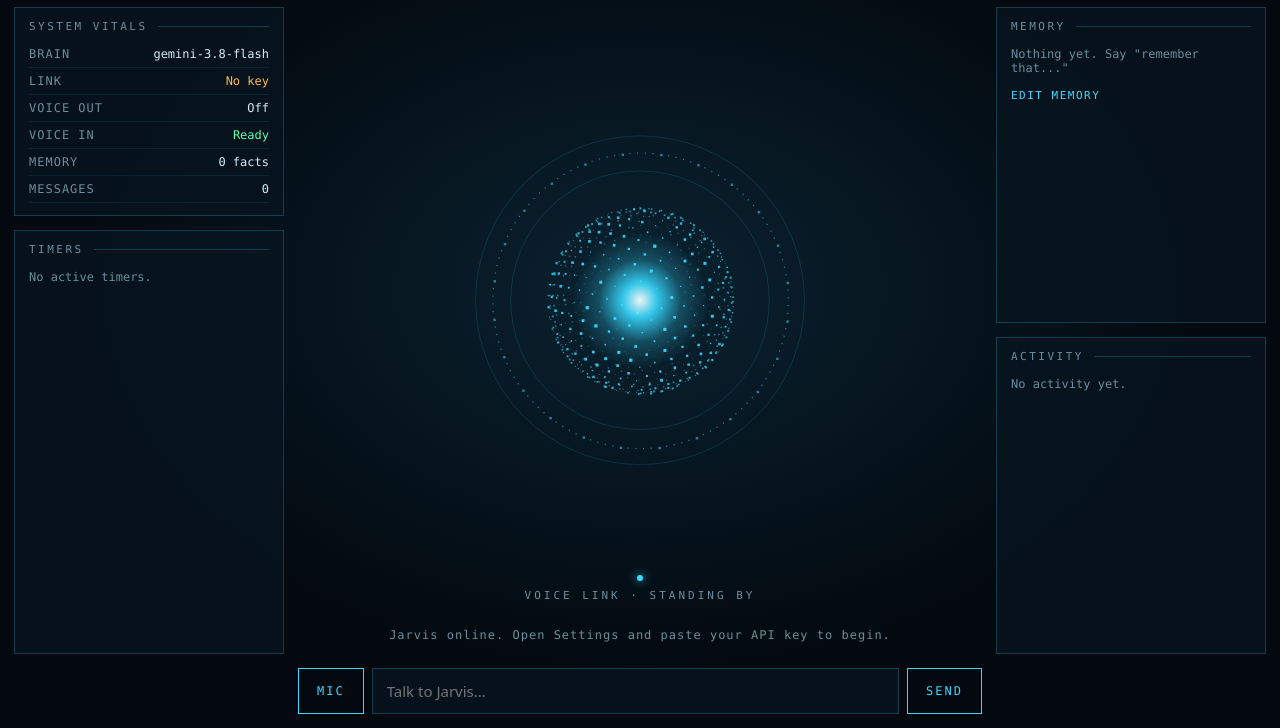
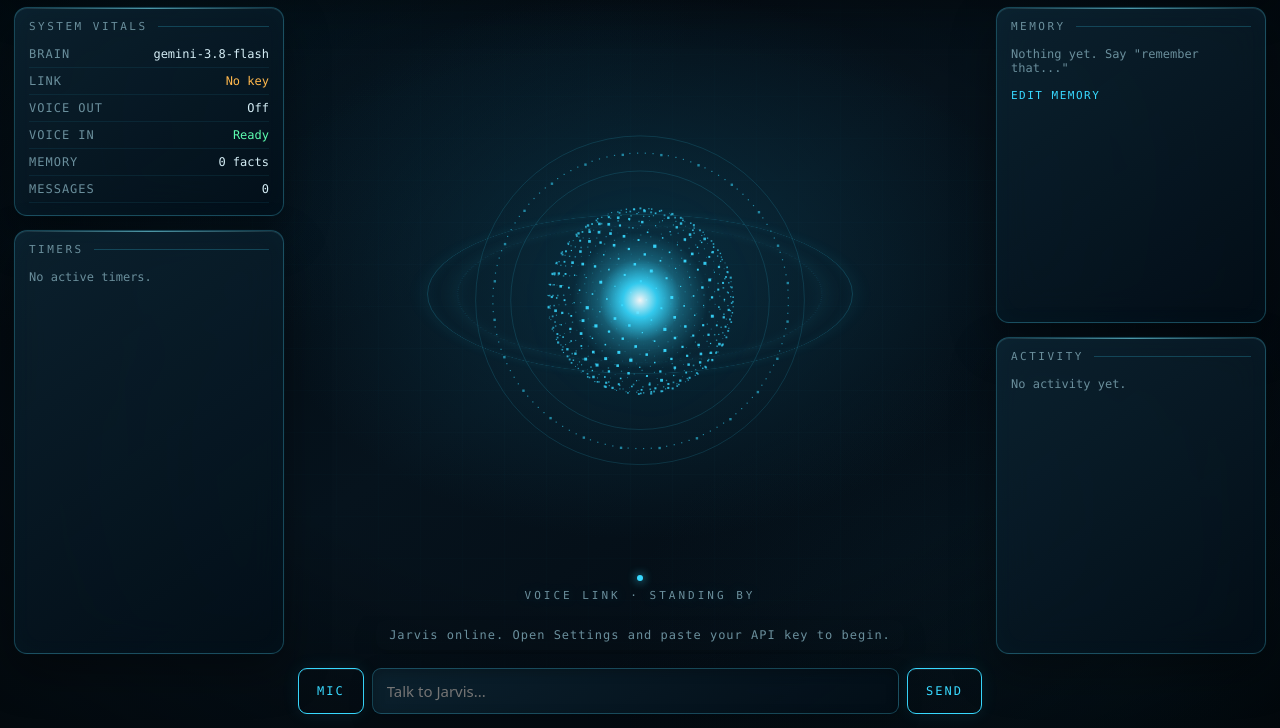
Before and after one commit to mayank1530721/jarvis, a plain HTML site: page jarvis-web/index.html in a window 1280 px wide. Shown: the part 72-800 px from the top of the page. Drawn offline with Linux system fonts and the light colour scheme; animation ran at ten frames a second.

Commit message:
Upgrade JARVIS interface with dimensional holographic glass styling

```diff
--- a/jarvis-web/index.html
+++ b/jarvis-web/index.html
@@ -104,6 +104,102 @@
     .stage { min-height:150px; }
     #log { max-height:48%; }
   }
+
+  /* JARVIS visual upgrade: dimensional glass + holographic depth */
+  body {
+    background:
+      radial-gradient(ellipse at 50% 42%, rgba(11,55,75,.72) 0%, transparent 42%),
+      radial-gradient(ellipse at 12% 8%, rgba(14,76,105,.22), transparent 34%),
+      radial-gradient(ellipse at 88% 92%, rgba(18,80,105,.18), transparent 32%),
+      linear-gradient(145deg, #02070d 0%, #06131d 48%, #02070d 100%);
+    perspective: 1500px;
+  }
+  body::before {
+    content: ""; position: fixed; inset: 0; pointer-events: none; z-index: 0;
+    background-image: linear-gradient(rgba(56,217,255,.035) 1px, transparent 1px),
+      linear-gradient(90deg, rgba(56,217,255,.035) 1px, transparent 1px);
+    background-size: 42px 42px;
+    mask-image: radial-gradient(ellipse at center, black 12%, transparent 82%);
+    opacity: .55;
+  }
+  body::after {
+    content: ""; position: fixed; inset: 0; pointer-events: none; z-index: 0;
+    background: radial-gradient(ellipse at center, transparent 48%, rgba(0,0,0,.52) 100%);
+  }
+  #app { position: relative; z-index: 1; perspective: 1500px; }
+  .top, .panel, form input {
+    backdrop-filter: blur(18px) saturate(135%);
+    -webkit-backdrop-filter: blur(18px) saturate(135%);
+    background: linear-gradient(145deg, rgba(13,37,51,.82), rgba(3,14,23,.76));
+    border: 1px solid rgba(77,221,255,.25);
+    box-shadow: 0 16px 42px rgba(0,0,0,.32), inset 0 1px 0 rgba(210,249,255,.08),
+      inset 0 -1px 0 rgba(56,217,255,.08), 0 0 24px rgba(23,166,211,.045);
+  }
+  .top { border-radius: 13px; transform: translateZ(18px); }
+  .panel {
+    border-radius: 13px; position: relative; overflow: hidden;
+    box-shadow: 0 18px 44px rgba(0,0,0,.36), inset 0 1px 0 rgba(210,249,255,.09),
+      inset 0 0 24px rgba(56,217,255,.025), 0 0 0 1px rgba(56,217,255,.025);
+    transition: border-color .25s ease, box-shadow .25s ease, transform .25s ease;
+  }
+  .panel::before {
+    content: ""; position: absolute; left: 14px; right: 14px; top: 0; height: 1px;
+    background: linear-gradient(90deg, transparent, rgba(120,235,255,.55), transparent);
+    pointer-events: none;
+  }
+  .panel:hover {
+    border-color: rgba(56,217,255,.42);
+    box-shadow: 0 22px 52px rgba(0,0,0,.42), inset 0 1px 0 rgba(210,249,255,.12),
+      0 0 26px rgba(56,217,255,.07);
+    transform: translateY(-2px);
+  }
+  .logo {
+    border-radius: 8px; filter: drop-shadow(0 0 9px var(--c));
+    transform: rotate(30deg); box-shadow: 0 0 22px var(--c), inset 0 0 8px rgba(255,255,255,.6);
+  }
+  .title { text-shadow: 0 0 18px rgba(56,217,255,.3); }
+  .actions button, form button, .panel .link {
+    border-radius: 7px; transition: all .2s ease;
+  }
+  .actions button:hover, .actions button.on {
+    background: rgba(56,217,255,.09); box-shadow: 0 0 18px rgba(56,217,255,.12), inset 0 0 12px rgba(56,217,255,.06);
+    transform: translateY(-1px);
+  }
+  .stage { isolation: isolate; }
+  .stage::before, .stage::after {
+    content: ""; position: absolute; left: 50%; top: 48%; pointer-events: none;
+    border: 1px solid rgba(56,217,255,.2); border-radius: 50%;
+    transform: translate(-50%,-50%) rotateX(68deg);
+    box-shadow: 0 0 22px rgba(56,217,255,.08), inset 0 0 18px rgba(56,217,255,.05);
+  }
+  .stage::before { width: min(62%, 440px); aspect-ratio: 1; }
+  .stage::after {
+    width: min(53%, 370px); aspect-ratio: 1; transform: translate(-50%,-50%) rotateX(68deg) rotateZ(38deg);
+    border-style: dashed; border-color: rgba(56,217,255,.13);
+    animation: jarvisOrbit 32s linear infinite;
+  }
+  #sphere { filter: drop-shadow(0 0 16px rgba(56,217,255,.17)); }
+  #orbLabel { text-shadow: 0 0 14px rgba(56,217,255,.22); }
+  .msg { border-radius: 10px; box-shadow: 0 8px 24px rgba(0,0,0,.18); }
+  .me { background: linear-gradient(135deg, rgba(29,115,145,.28), rgba(9,40,57,.5)); }
+  .ai { background: linear-gradient(135deg, rgba(10,34,48,.88), rgba(4,17,27,.82)); }
+  form input { border-radius: 9px; box-shadow: inset 0 3px 12px rgba(0,0,0,.24), 0 8px 24px rgba(0,0,0,.18); }
+  form button { border-radius: 9px; box-shadow: 0 0 18px rgba(56,217,255,.09), inset 0 1px 0 rgba(255,255,255,.08); }
+  form button:hover { box-shadow: 0 0 24px rgba(56,217,255,.2), inset 0 0 14px rgba(56,217,255,.1); transform: translateY(-1px); }
+  dialog { border-radius: 14px; box-shadow: 0 28px 90px rgba(0,0,0,.65), 0 0 36px rgba(56,217,255,.09); }
+  ::-webkit-scrollbar { width: 6px; height: 6px; }
+  ::-webkit-scrollbar-thumb { background: rgba(56,217,255,.22); border-radius: 8px; }
+  @keyframes jarvisOrbit { to { transform: translate(-50%,-50%) rotateX(68deg) rotateZ(398deg); } }
+  @media (max-width: 900px) {
+    .top, .panel { transform: none; }
+    .stage::before { width: min(76%, 360px); }
+    .stage::after { width: min(66%, 310px); }
+  }
+  @media (prefers-reduced-motion: reduce) {
+    .stage::after { animation: none; }
+    .panel, .actions button, form button { transition: none; }
+  }
+
 </style>
 </head>
 <body data-state="idle">
```
